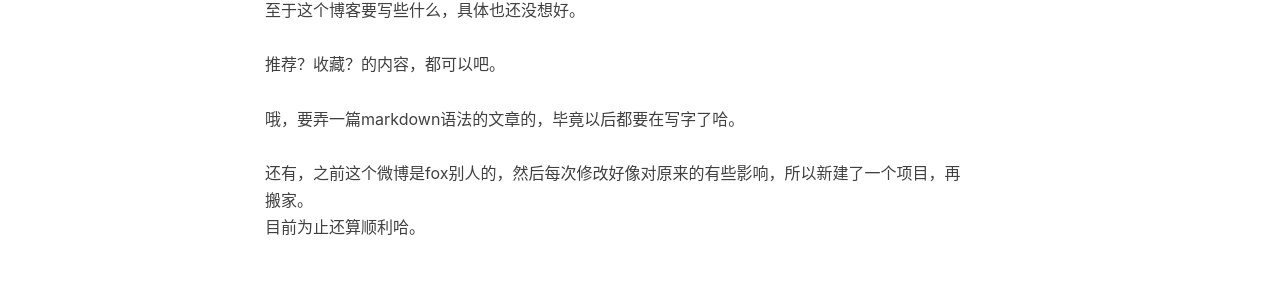
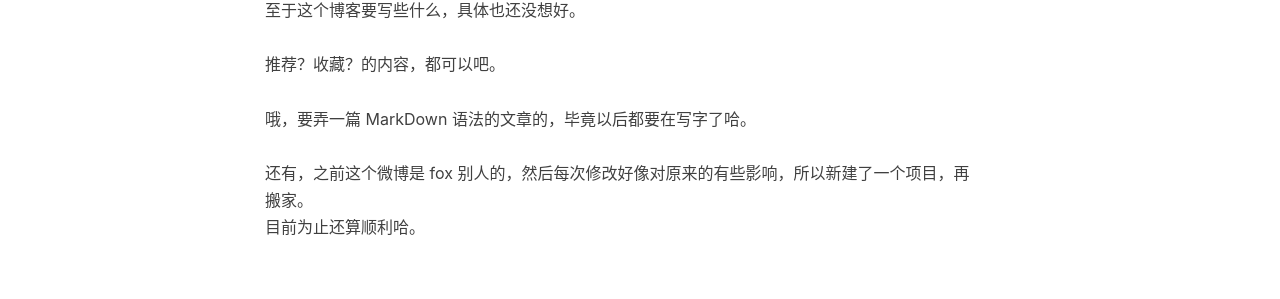
Before and after one commit to joc2422/jttt.github.io, a Jekyll site: the page built from _posts/2017-01-22-02.markdown, in a window 1280 px wide. Shown: the part 736-1035 px from the top of the page. Built offline with Jekyll 4.4.1, drawn with Linux system fonts in a browser that asks for light colours; nearby versions of some CDN libraries; comment, search, counter and statistics services are not loaded.

```diff
--- a/_posts/2017-01-22-02.markdown
+++ b/_posts/2017-01-22-02.markdown
@@ -22,9 +22,9 @@ tags:
 <br>
 <br>推荐？收藏？的内容，都可以吧。
 <br>
-<br>哦，要弄一篇markdown语法的文章的，毕竟以后都要在写字了哈。
+<br>哦，要弄一篇 MarkDown 语法的文章的，毕竟以后都要在写字了哈。
 <br>
-<br>还有，之前这个微博是fox别人的，然后每次修改好像对原来的有些影响，所以新建了一个项目，再搬家。
+<br>还有，之前这个微博是 fox 别人的，然后每次修改好像对原来的有些影响，所以新建了一个项目，再搬家。
 <br>目前为止还算顺利哈。
 <br>
 <br>
```
